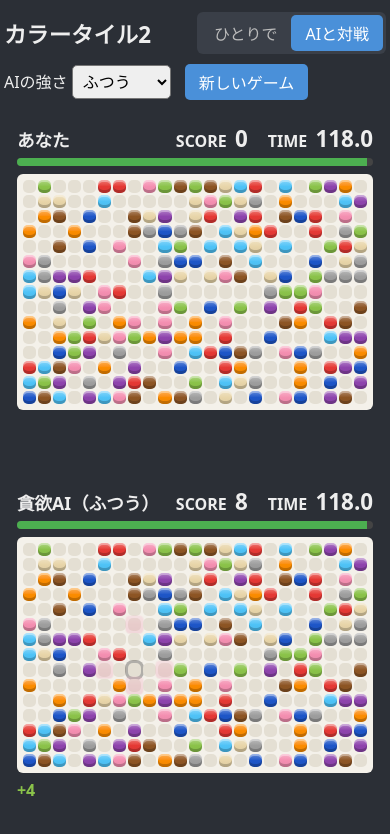
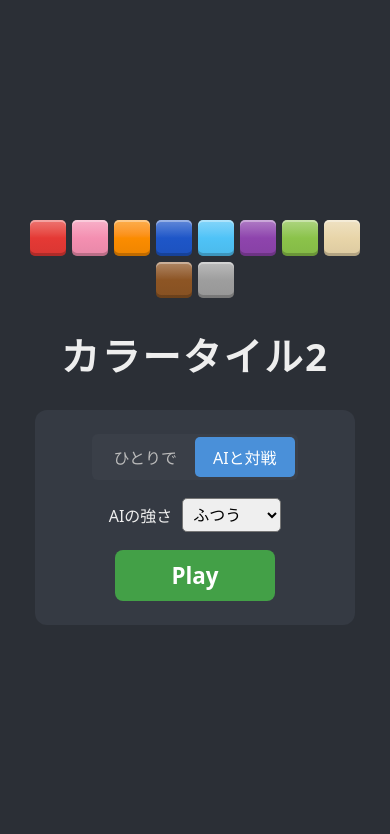
Before and after one commit to hamilton-keisuke/colortile, a website built with Vite: page index.html in a window 390 px wide. Built offline with nearby package versions, Linux system fonts and the light colour scheme.

Commit message:
タイトル画面を追加
- 最初にタイトル画面を表示し、モード切替・AIの強さ・Play ボタンを配置
- 「ひとりで」選択時は AI の強さを選べないようにする
- ゲーム画面右上の操作類を「タイトルに戻る」ボタンに置き換え

Co-Authored-By: Claude Opus 5.5 <noreply@anthropic.com>

```diff
--- a/index.html
+++ b/index.html
@@ -7,17 +7,33 @@
   </head>
   <body>
     <main>
-      <nav class="topbar">
-        <h1>カラータイル2</h1>
-        <div class="tabs">
-          <button data-mode="solo">ひとりで</button>
-          <button data-mode="versus">AIと対戦</button>
+      <!-- タイトル画面 -->
+      <section id="title-screen" class="title-screen">
+        <div id="title-tiles" class="title-tiles" aria-hidden="true"></div>
+        <h1 class="title-logo">カラータイル2</h1>
+        <div class="title-form">
+          <div class="tabs" role="group" aria-label="モード">
+            <button data-mode="solo">ひとりで</button>
+            <button data-mode="versus">AIと対戦</button>
+          </div>
+          <label class="difficulty-field">
+            AIの強さ
+            <select id="difficulty"></select>
+          </label>
+          <button id="play" class="play-button">Play</button>
         </div>
-        <label id="difficulty-wrap">AIの強さ <select id="difficulty"></select></label>
-        <button id="start">新しいゲーム</button>
-      </nav>
-      <div id="banner" class="banner" hidden></div>
-      <div id="panels"></div>
+      </section>
+
+      <!-- ゲーム画面 -->
+      <section id="game-screen" hidden>
+        <nav class="topbar">
+          <h1>カラータイル2</h1>
+          <button id="back-to-title">タイトルに戻る</button>
+        </nav>
+        <div id="banner" class="banner" hidden></div>
+        <div id="panels"></div>
+      </section>
+
       <div id="countdown" class="countdown" hidden></div>
     </main>
     <script type="module" src="/src/main.ts"></script>
--- a/src/main.ts
+++ b/src/main.ts
@@ -4,6 +4,8 @@ import { AIPlayer, GreedyAI, RandomAI } from './ai/AIPlayer';
 import { BoardGenerator, seededRandom } from './core/BoardGenerator';
 import { judgeMatch } from './core/match';
 import { ClickOutcome } from './core/Game';
+import { TILE_COLORS } from './core/types';
+import { COLOR_HEX } from './ui/BoardView';
 import { PlayerPanel } from './ui/PlayerPanel';
 import { SoundPlayer } from './ui/SoundPlayer';
 
@@ -22,11 +24,13 @@ const DIFFICULTIES: Record<string, Difficulty> = {
 };
 
 const $ = <T extends HTMLElement>(id: string) => document.getElementById(id) as T;
+const titleScreenEl = $('title-screen');
+const gameScreenEl = $('game-screen');
 const panelsEl = $('panels');
 const bannerEl = $('banner');
-const startBtn = $<HTMLButtonElement>('start');
+const playBtn = $<HTMLButtonElement>('play');
+const backBtn = $<HTMLButtonElement>('back-to-title');
 const difficultyEl = $<HTMLSelectElement>('difficulty');
-const difficultyWrap = $('difficulty-wrap');
 const modeButtons = document.querySelectorAll<HTMLButtonElement>('[data-mode]');
 
 let mode: Mode = 'versus';
@@ -141,17 +145,32 @@ function showMatchResult(): void {
   bannerEl.hidden = false;
 }
 
-function start(): void {
+/* ---------- 画面遷移 ---------- */
+
+function showTitle(): void {
+  clearMatch();
+  document.body.classList.remove('versus');
+  gameScreenEl.hidden = true;
+  titleScreenEl.hidden = false;
+}
+
+function play(): void {
+  titleScreenEl.hidden = true;
+  gameScreenEl.hidden = false;
+  document.body.classList.toggle('versus', mode === 'versus');
   if (mode === 'solo') startSolo();
   else startVersus();
 }
 
+/** タイトル画面のモード切替。ひとりでのときは AI の強さを選べない */
 function setMode(next: Mode): void {
   mode = next;
-  modeButtons.forEach((b) => b.classList.toggle('active', b.dataset.mode === mode));
-  difficultyWrap.hidden = mode !== 'versus';
-  document.body.classList.toggle('versus', mode === 'versus');
-  start();
+  modeButtons.forEach((b) => {
+    const active = b.dataset.mode === mode;
+    b.classList.toggle('active', active);
+    b.setAttribute('aria-pressed', String(active));
+  });
+  difficultyEl.disabled = mode === 'solo';
 }
 
 function loop(): void {
@@ -159,16 +178,29 @@ function loop(): void {
   requestAnimationFrame(loop);
 }
 
+/* ---------- 初期化 ---------- */
+
 for (const [key, d] of Object.entries(DIFFICULTIES)) {
   difficultyEl.add(new Option(d.label, key, false, key === 'normal'));
 }
+
+// タイトル画面の飾りタイル（全10色）
+const titleTilesEl = $('title-tiles');
+for (const color of TILE_COLORS) {
+  const tile = document.createElement('span');
+  tile.className = 'title-tile';
+  tile.style.setProperty('--tile-color', COLOR_HEX[color]);
+  titleTilesEl.appendChild(tile);
+}
+
 modeButtons.forEach((b) => b.addEventListener('click', () => setMode(b.dataset.mode as Mode)));
-startBtn.addEventListener('click', start);
-difficultyEl.addEventListener('change', start);
-// ボタン（モード切替・新しいゲームなど）のクリック音
+playBtn.addEventListener('click', play);
+backBtn.addEventListener('click', showTitle);
+// ボタン（モード切替・Play・タイトルに戻る）のクリック音
 document.addEventListener('click', (e) => {
   if ((e.target as HTMLElement).closest('button')) sound.play('success');
 });
 
 setMode('versus');
+showTitle();
 loop();
--- a/src/style.css
+++ b/src/style.css
@@ -209,7 +209,8 @@ button {
 }
 
 .cell.tile,
-.ghost {
+.ghost,
+.title-tile {
   /* 上から下へ濃くなるグラデーション（--tile-color は BoardView.ts が設定） */
   background: linear-gradient(
     to bottom,
@@ -295,3 +296,80 @@ button {
 .result strong {
   font-size: 1.5rem;
 }
+
+/* ---------- タイトル画面 ---------- */
+.title-screen {
+  min-height: calc(100vh - 24px);
+  display: flex;
+  flex-direction: column;
+  align-items: center;
+  justify-content: center;
+  gap: 28px;
+  padding: 24px 16px;
+}
+
+.title-screen[hidden] {
+  display: none;
+}
+
+.title-tiles {
+  display: flex;
+  flex-wrap: wrap;
+  justify-content: center;
+  gap: 6px;
+}
+
+.title-tile {
+  width: 36px;
+  height: 36px;
+  border-radius: 5px;
+  box-shadow: inset 0 -3px 0 rgba(0, 0, 0, 0.2), inset 0 2px 0 rgba(255, 255, 255, 0.35);
+}
+
+.title-logo {
+  margin: 0;
+  font-size: clamp(2.4rem, 8vw, 4.5rem);
+  letter-spacing: 0.06em;
+}
+
+.title-form {
+  display: flex;
+  flex-direction: column;
+  align-items: center;
+  gap: 18px;
+  padding: 24px 32px;
+  background: #353a43;
+  border-radius: 12px;
+  min-width: min(320px, 100%);
+}
+
+.title-form .tabs button {
+  padding: 8px 18px;
+}
+
+.difficulty-field {
+  display: flex;
+  align-items: center;
+  gap: 10px;
+}
+
+select:disabled {
+  opacity: 0.45;
+  cursor: not-allowed;
+}
+
+.difficulty-field:has(select:disabled) {
+  color: #888;
+}
+
+.play-button {
+  font-size: 1.4rem;
+  font-weight: bold;
+  padding: 10px 56px;
+  border-radius: 8px;
+  background: #43a047;
+}
+
+.play-button:hover {
+  background: #4caf50;
+}
```
